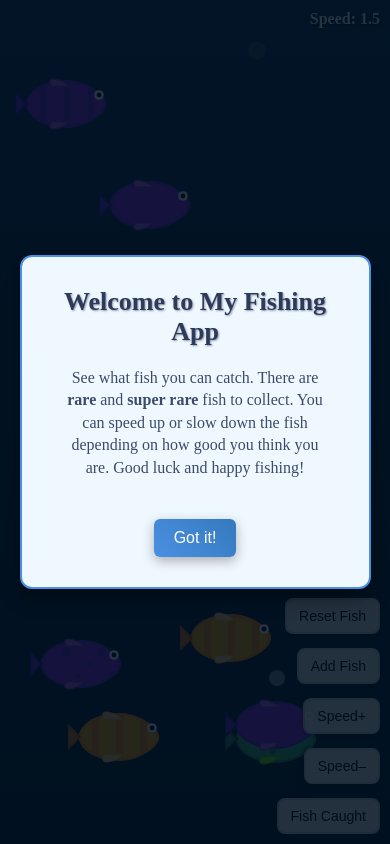
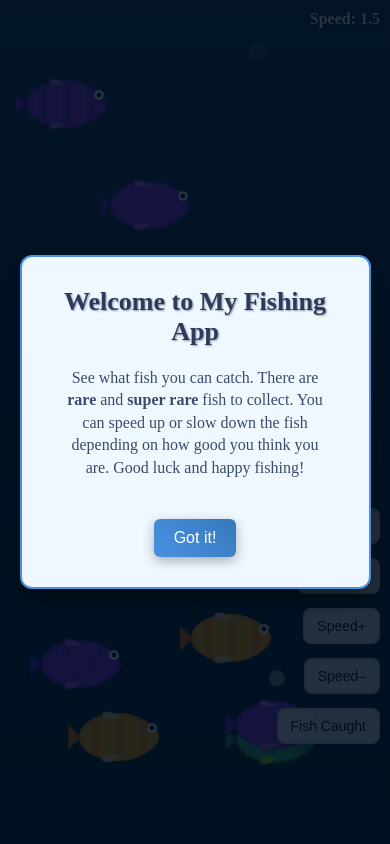
Before and after one commit to BenChalke/chalke-fishing, a React (Create React App) app: page / in a window 390 px wide. Built offline with nearby package versions, Linux system fonts and the light colour scheme; the HTML template or start-up script is replaced by a standard one.

Commit message:
Fix buttons on mobile

```diff
--- a/src/App.css
+++ b/src/App.css
@@ -289,30 +289,30 @@
     padding: 8px 12px;
   }
 
-  /* Stack buttons vertically along right edge with adjusted spacing */
+  /* Stack buttons vertically along right edge with extra 50px offset */
   .caught-button {
     right: 10px;
-    bottom: 10px;
+    bottom: 100px; /* was 10px, now +50px */
   }
 
   .speed-down {
     right: 10px;
-    bottom: 60px;
+    bottom: 150px; /* was 60px, now +50px */
   }
 
   .speed-up {
     right: 10px;
-    bottom: 110px;
+    bottom: 200px; /* was 110px, now +50px */
   }
 
   .add-button {
     right: 10px;
-    bottom: 160px;
+    bottom: 250px; /* was 160px, now +50px */
   }
 
   .reset-button {
     right: 10px;
-    bottom: 210px;
+    bottom: 300px; /* was 210px, now +50px */
   }
 
   /* Reduce popup width on small screens */
```
Also changed, not shown: 1 other file (tests, documents, lock files or other folders).
